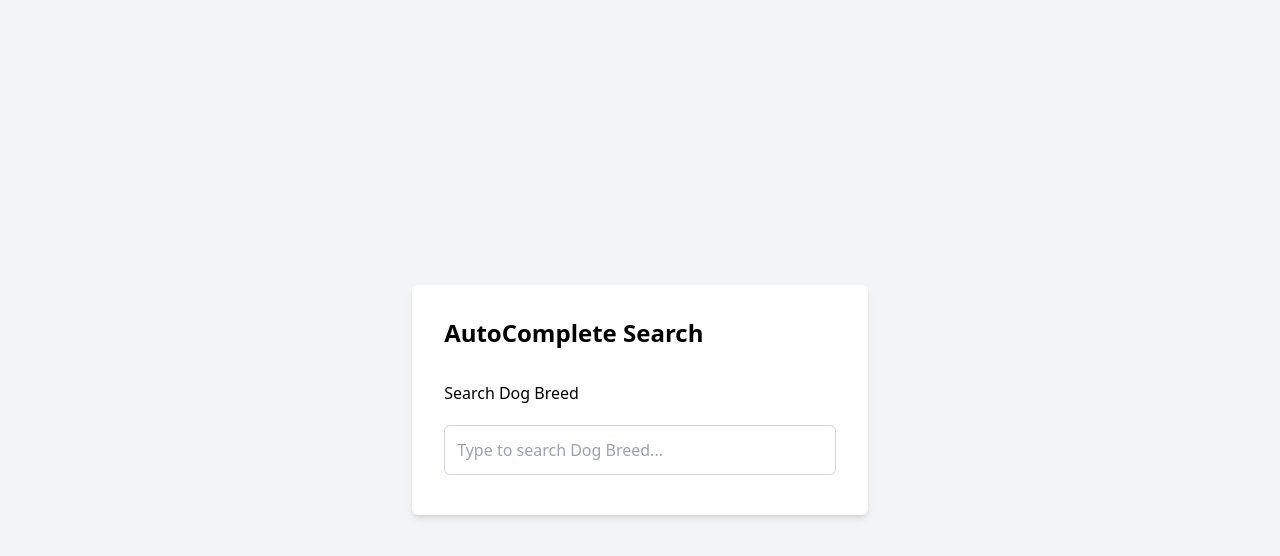
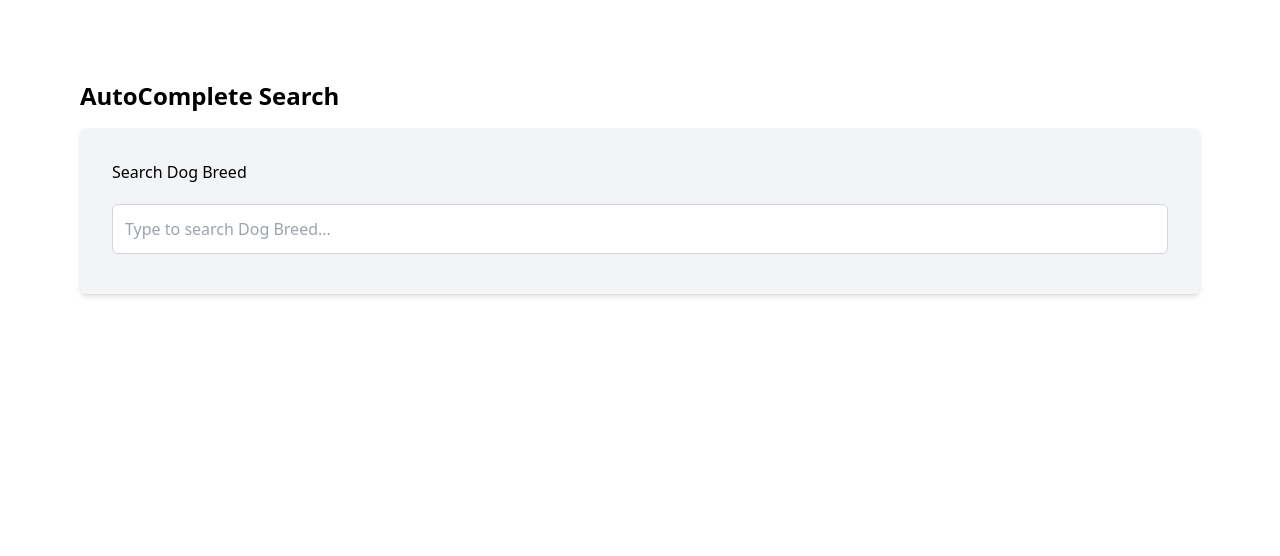
Before and after one commit to PriyankaTiwary123/AutoComplete, a React (Create React App) app: page / in a window 1280 px wide. Shown: the top 556 px of the page. Built offline with nearby package versions, Linux system fonts and the light colour scheme.

Commit message:
improved-the-styling-of-Autocomplete

```diff
--- a/src/App.tsx
+++ b/src/App.tsx
@@ -5,12 +5,12 @@ const App: React.FC = () => {
   const apiEndpoint = BASE_URL;
 
   return (
-    <div className="min-h-screen flex items-center justify-center bg-gray-100">
-    <div className="bg-white p-8 rounded-md shadow-md">
+    <div className="m-20 flex flex-col justify-center">
       <h1 className="text-2xl font-bold mb-4">AutoComplete Search</h1>
-      <Autocomplete api_URL={apiEndpoint} searchCategory = "Dog Breed" />
+      <div className="bg-gray-100 p-8 mb-40 rounded-md shadow-md">
+        <Autocomplete api_URL={apiEndpoint} searchCategory="Dog Breed" />
+      </div>
     </div>
-  </div>
   );
 };
 
--- a/src/components/AutoComplete.tsx
+++ b/src/components/AutoComplete.tsx
@@ -22,7 +22,7 @@ const Autocomplete: React.FC<AutocompleteProps> = ({
   } = UseAutocomplete({ api_URL });
 
   return (
-    <div className="mx-auto mt-8">
+    <div className="relative">
       <label htmlFor="autocomplete-input">{`Search ${searchCategory}`}</label>
       <input
         className="w-full p-3 mt-5 border border-gray-300 rounded-md focus:outline-none focus:border-gray-300"
--- a/src/components/FilteredList.tsx
+++ b/src/components/FilteredList.tsx
@@ -18,7 +18,7 @@ const FilteredList: React.FC<FilteredListProps> = ({
   onSuggestedListClick,
 }) => {
   const highlightMatch = useMemo(() => {
-    const memoizedMatchingText= (text: string) => {
+    const memoizedMatchingText = (text: string) => {
       const index = text?.toLowerCase().indexOf(inputValue?.toLowerCase());
       if (index !== -1) {
         return (
@@ -43,6 +43,7 @@ const FilteredList: React.FC<FilteredListProps> = ({
       role="listbox"
       aria-labelledby="autocomplete-input"
       data-testid="filteredList"
+      className="max-h-80 overflow-y-auto"
     >
       {loading && <p className="text-gray-500 mt-2">Loading...</p>}
       {error && <p className="text-red-500 mt-2">{error}</p>}
@@ -51,8 +52,8 @@ const FilteredList: React.FC<FilteredListProps> = ({
           <li
             key={suggestion.id}
             onClick={() => onSuggestedListClick(suggestion)}
-            className={`cursor-pointer hover:bg-gray-100 p-2 border-b border-gray-300 ${
-              focusedIndex === index ? "bg-gray-100" : ""
+            className={`cursor-pointer hover:bg-gray-400 hover:text-white p-2 border-b border-gray-300 ${
+              focusedIndex === index ? "bg-gray-400 text-white" : "text-black"
             }`}
           >
             {highlightMatch(suggestion.name)}
```
Also changed, not shown: 1 other file (tests, documents, lock files or other folders).
